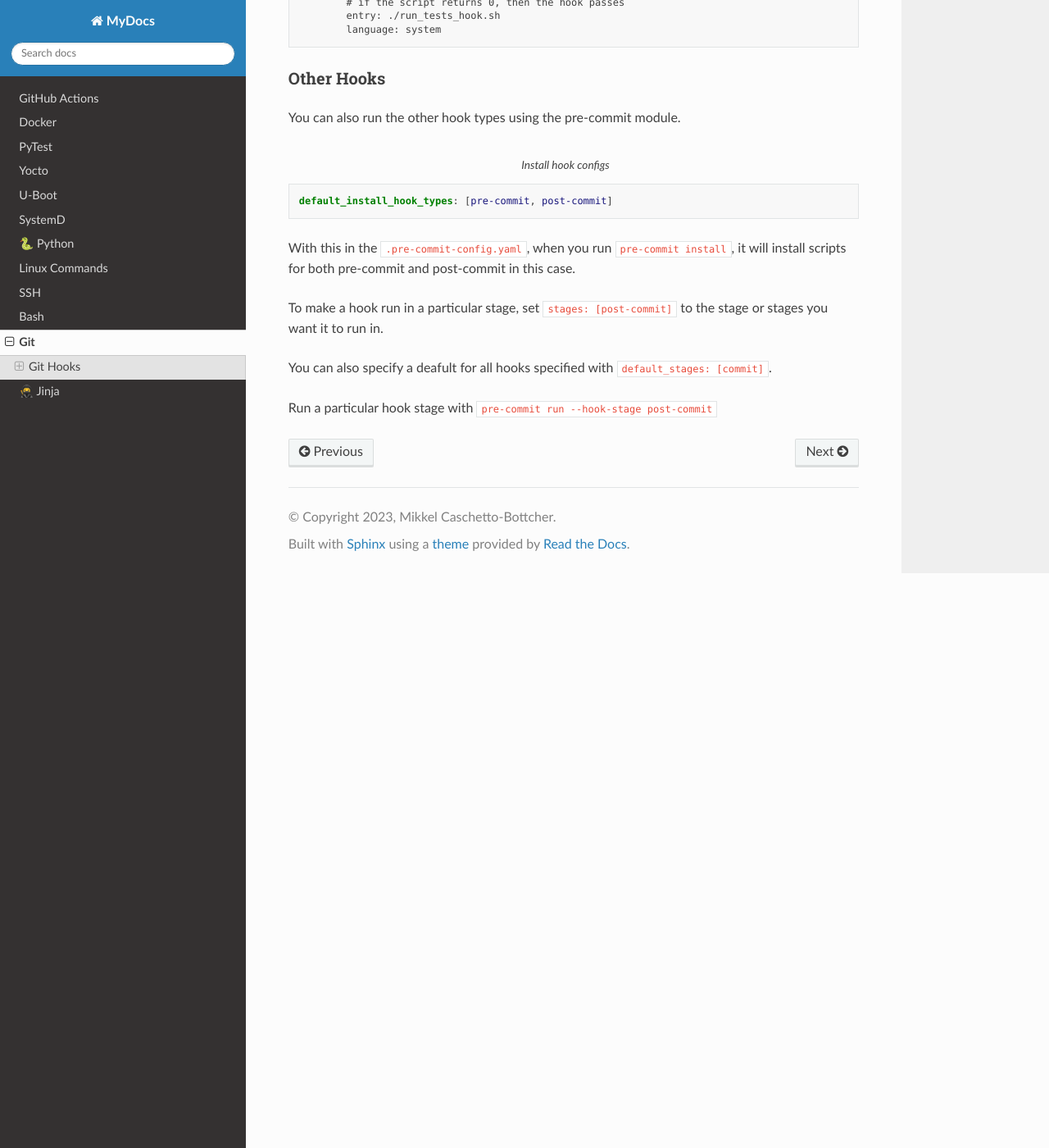
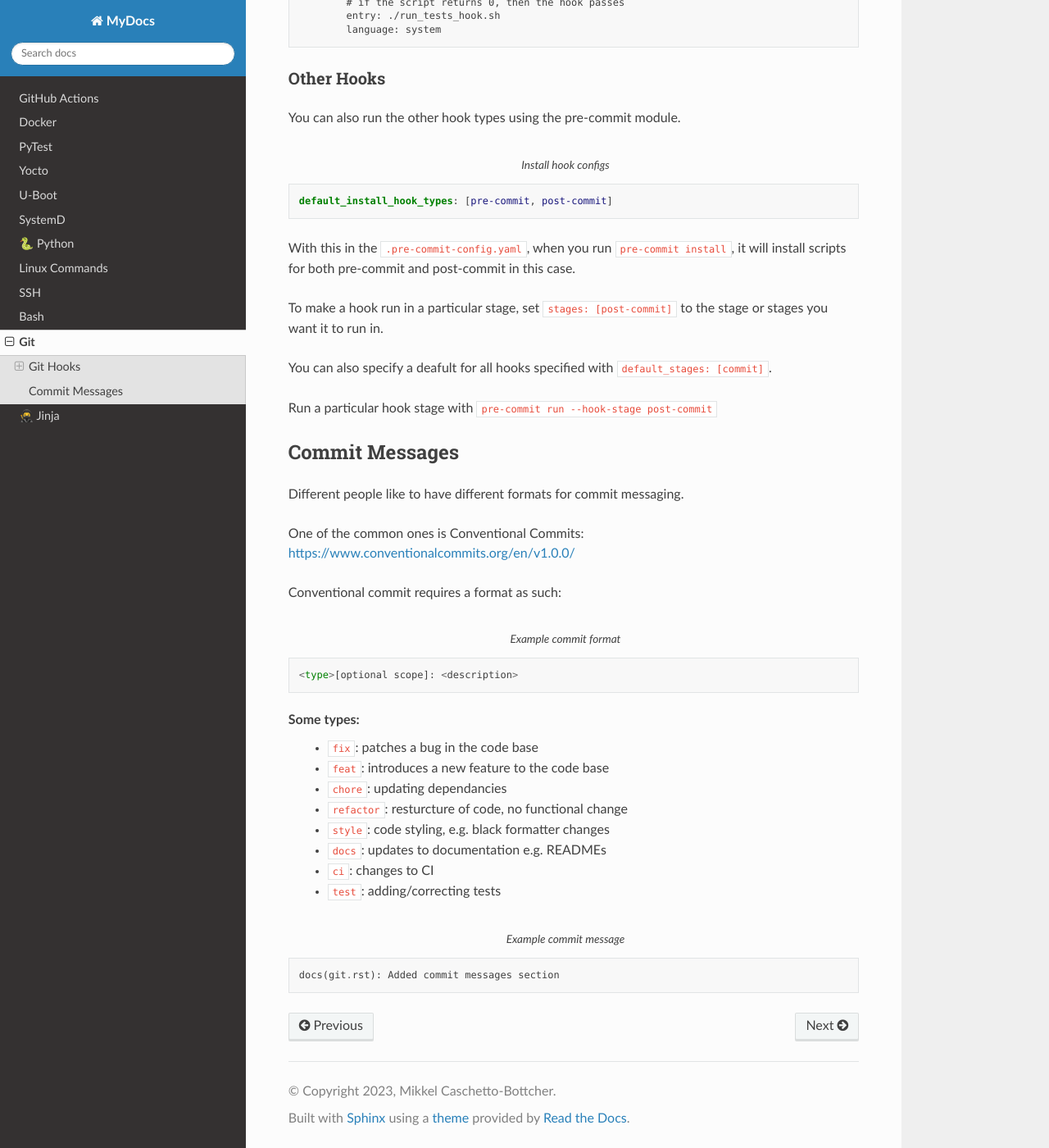
Before and after one commit to mcbottcher/my_docs, a Sphinx documentation site: the page built from docs/source/git.rst, in a window 1280 px wide and 1400 px high, scrolled down 1009 px. Shown: the whole window at 82% size. Built offline with Sphinx 7.4.7 and the Read the Docs theme 2.0.0, drawn with Linux system fonts in a browser that asks for light colours.

Commit message:
docs(git.rst): Added commit messages section

```diff
--- a/docs/source/git.rst
+++ b/docs/source/git.rst
@@ -67,3 +67,32 @@ to the stage or stages you want it to run in.
 You can also specify a deafult for all hooks specified with ``default_stages: [commit]``.
 
 Run a particular hook stage with ``pre-commit run --hook-stage post-commit``
+
+Commit Messages
+---------------
+
+Different people like to have different formats for commit messaging.
+
+One of the common ones is Conventional Commits: https://www.conventionalcommits.org/en/v1.0.0/
+
+Conventional commit requires a format as such:
+
+.. code-block::
+  :caption: Example commit format
+
+  <type>[optional scope]: <description>
+
+Some types:
+  - ``fix``: patches a bug in the code base
+  - ``feat``: introduces a new feature to the code base
+  - ``chore``: updating dependancies
+  - ``refactor``: resturcture of code, no functional change
+  - ``style``: code styling, e.g. black formatter changes
+  - ``docs``: updates to documentation e.g. READMEs
+  - ``ci``: changes to CI
+  - ``test``: adding/correcting tests
+
+.. code-block::
+  :caption: Example commit message
+
+  docs(git.rst): Added commit messages section
```
